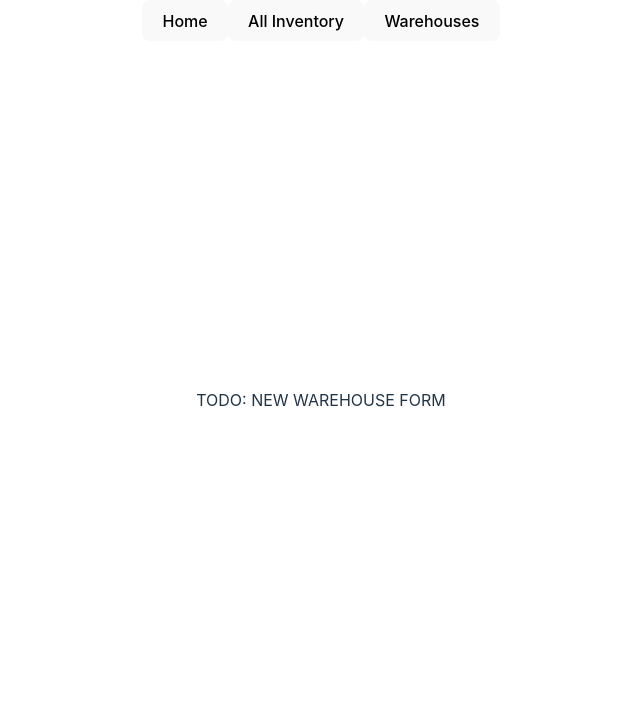
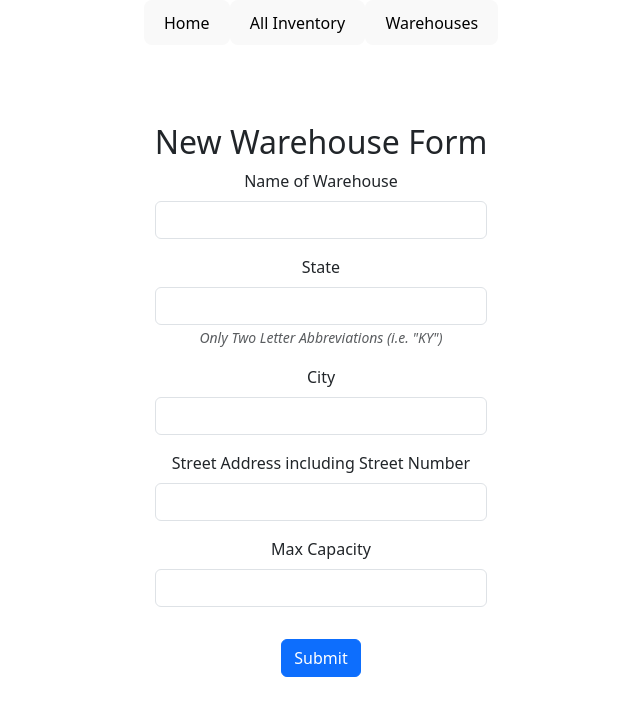
Before and after one commit to Bryar-Frank/Java-SDET-P1-InventoryManagementApp, a React (Vite) app in the folder react/: page /newwarehouse in a window 1280 px wide. Shown: the top 716 px of the page, without its empty margins (319-959 px from the left). Built offline with nearby package versions, Linux system fonts and the light colour scheme.

Commit message:
finishs layout for forms

```diff
--- a/react/src/components/forms/NewItemForm.jsx
+++ b/react/src/components/forms/NewItemForm.jsx
@@ -1,3 +1,6 @@
+import 'bootstrap/dist/css/bootstrap.min.css'
+import { Button, Alert, Breadcrumb, Card, Form } from 'react-bootstrap'
+
 export default function NewItemForm () {
 
     // Sample Data from Server:
@@ -21,27 +24,77 @@ export default function NewItemForm () {
     //     "price": 3.49,
     //     "itemCap": null
     // }
+
+    const submitForm = (e) => {
+        e.preventDefault()
+
+        let formData =  new FormData(e.target)
+        formData = Object.fromEntries(formData)
+        let formatedData = {
+            "id": {
+                "product": {
+                    "productName": formData["productName"],
+                    "size": formData["size"]
+                },
+                "warehouse": {
+                    "warehouseName": formData["warehouseName"],
+                }
+            },
+            "quantity": formData["quantity"],
+            "price": formData["price"],
+            "itemCap": formData["itemCap"]
+        };
+
+
+        console.log( formatedData )
+    }
+
+
     return <>
-        <Form className="mb-3">
-            <Row>
-                <Col>
-                    <Form.Group controlId='formEmail'>
-                        <Form.Label>Email Address</Form.Label>
-                        <Form.Control type="email" placeholder='example@email.com'/>
-                        <Form.Text className='text-muted'>
-                            We will not share your email address
-                        </Form.Text>
-                    </Form.Group>
-                </Col>
-                <Col>
-                    <Form.Group controlId='formPassword'>
-                        <Form.Label>Password</Form.Label>
-                        <Form.Control type="password" placeholder='examplepassword'/>
-                    </Form.Group>
-                    <Button className="mt-3" variant='secondary' type='submit'>Login</Button>
-                </Col>
-            </Row>
+        <h2>New Item Form</h2>
+        <Form onSubmit={submitForm}>
+            <Form.Group className="mb-3" >
+                <Form.Label>Warehouse</Form.Label>
+                <Form.Control type="text" name='warehouseName' />
+            </Form.Group>
 
+            <Form.Group className="mb-3" >
+                <Form.Label>Product Name</Form.Label>
+                <Form.Control type="text" name='productName' />
+            </Form.Group>
+
+            <Form.Group className="mb-3" >
+                <Form.Label>Product Size </Form.Label>
+                <Form.Control type="text" name='size' />
+                <Form.Text className='text-muted'>
+                    rounded to nearest cubic inch
+                </Form.Text>
+            </Form.Group>
+
+            <Form.Group className="mb-3" >
+                <Form.Label>Quantity of Item</Form.Label>
+                <Form.Control type="text" name='quantity' placeholder='0' />
+            </Form.Group>
+
+            <Form.Group className="mb-3" >
+                <Form.Label>Price</Form.Label>
+                <Form.Control type="text" name='price' placeholder='99.99'/>
+                <Form.Text className='text-muted'>
+                    must be in 0.00 format
+                </Form.Text>
+            </Form.Group>
+
+            <Form.Group className="mb-3" >
+                <Form.Label>Max Capacity for Item in This Warehouse</Form.Label>
+                <Form.Control type="text" name='itemCap' />
+                <Form.Text className='text-muted'>
+                    <em>optional</em>
+                </Form.Text>
+            </Form.Group>
+
+            <Button className="mt-3" variant='primary' type='submit'>
+                Submit
+            </Button>
         </Form>
     </>
 }
--- a/react/src/components/forms/NewProductForm.jsx
+++ /dev/null
@@ -1,6 +0,0 @@
-export default function NewProductForm () {
-
-    return <>
-        TODO: NEW PRODUCT FORM
-    </>
-}
--- a/react/src/components/forms/NewWarehouseForm.jsx
+++ b/react/src/components/forms/NewWarehouseForm.jsx
@@ -1,6 +1,60 @@
+import 'bootstrap/dist/css/bootstrap.min.css'
+import { Button, Alert, Breadcrumb, Card, Form } from 'react-bootstrap'
+
 export default function NewWarehouseForm () {
 
+    const submitForm = (e) => {
+        e.preventDefault()
+
+        let formData =  new FormData(e.target)
+        formData = Object.fromEntries(formData)
+        let formatedData = {
+            "warehouseName": formData["warehouseName"],
+            "state": formData["state"],
+            "city": formData["city"],
+            "address": formData["address"],
+            "capacity": formData["capacity"]
+        };
+
+
+        console.log( formatedData )
+    }
+
+
     return <>
-        TODO: NEW WAREHOUSE FORM
+        <h2>New Warehouse Form</h2>
+        <Form onSubmit={submitForm}>
+            <Form.Group className="mb-3" >
+                <Form.Label>Name of Warehouse</Form.Label>
+                <Form.Control type="text" name='warehouseName' />
+            </Form.Group>
+
+            <Form.Group className="mb-3" >
+                <Form.Label>State</Form.Label>
+                <Form.Control type="text" name='state' />
+                <Form.Text className='text-muted'>
+                    <em>Only Two Letter Abbreviations (i.e. "KY")</em>
+                </Form.Text>
+            </Form.Group>
+
+            <Form.Group className="mb-3" >
+                <Form.Label>City</Form.Label>
+                <Form.Control type="text" name='city' />
+            </Form.Group>
+
+            <Form.Group className="mb-3" >
+                <Form.Label>Street Address including Street Number</Form.Label>
+                <Form.Control type="text" name='address' />
+            </Form.Group>
+
+            <Form.Group className="mb-3" >
+                <Form.Label>Max Capacity</Form.Label>
+                <Form.Control type="text" name='capacity' />
+            </Form.Group>
+
+            <Button className="mt-3" variant='primary' type='submit'>
+                Submit
+            </Button>
+        </Form>
     </>
 }
--- a/react/src/components/inventorytable/InventoryTable.jsx
+++ b/react/src/components/inventorytable/InventoryTable.jsx
@@ -4,7 +4,7 @@ import { Grid, GridContainer, Table } from '@trussworks/react-uswds';
 
 export default function InventoryTable () {
 
-        // TODO fetch data from backend and display in table
+    // fetch data from backend and display in table
     // when the component is mounted
 
     const url = "http://localhost:8080/inventory";
@@ -16,7 +16,7 @@ export default function InventoryTable () {
 
     useEffect(() => {
       fetch(url, {method: "GET"})
-      .then(data => data.json()) // arrow function notation rules
+      .then(data => data.json())
       .then(returnedData => {
           //unpack the json in the order we want
           for (let item of returnedData) {
```
